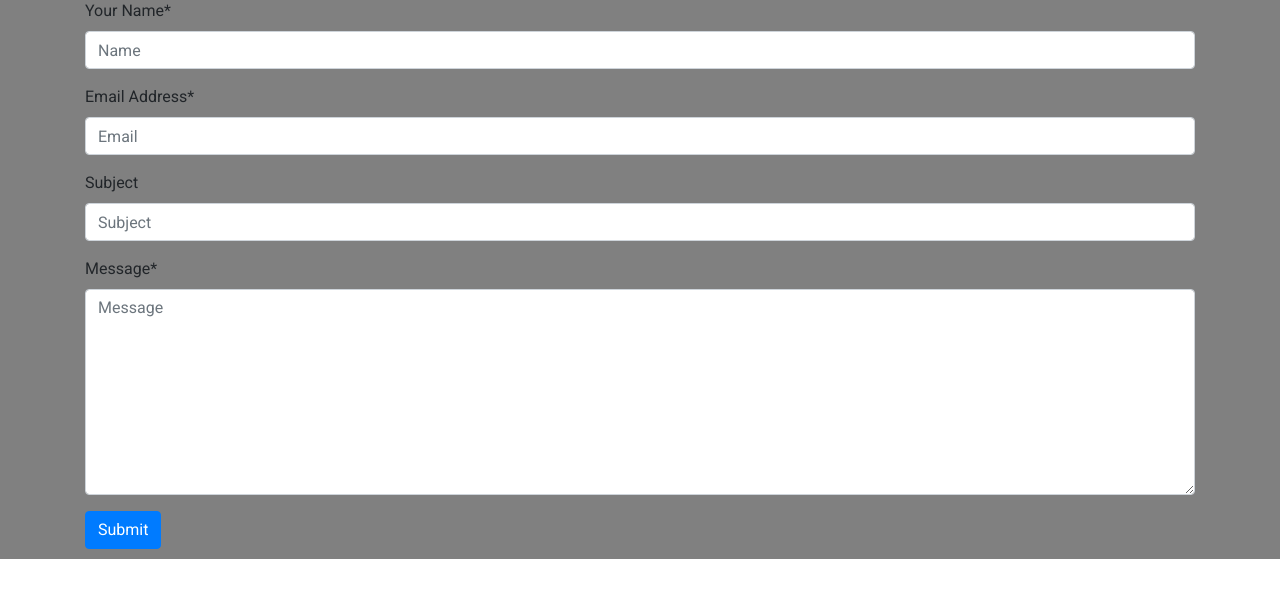
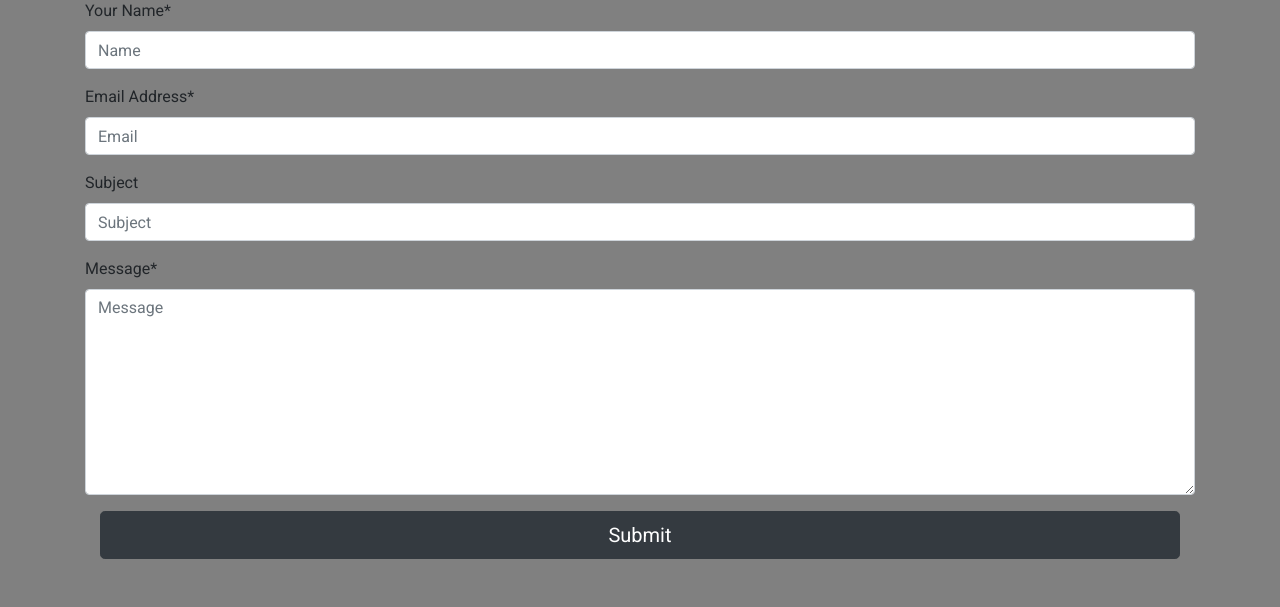
Before and after one commit to jamesigibbs/NoBikesNoBueno, a Django app: page /contact/ in a window 1280 px wide. Shown: the part 241-848 px from the top of the page. Before the commit the page ends 800 px from the top, so only its background shows below. Run offline with Django 3.2, Linux system fonts and the light colour scheme; some libraries are stand-ins or nearby versions.

Commit message:
Fixed contact form button

```diff
--- a/contact/templates/contact/contact.html
+++ b/contact/templates/contact/contact.html
@@ -35,7 +35,9 @@
                         <textarea type="text" class="form-control" name="message" id="message" placeholder="Message"
                             rows="8"></textarea>
                     </div>
-                    <button type="submit" class="btn btn-primary submit">Submit</button>
+                    <div class="mb-5 d-flex justify-content-center container">
+                        <button type="submit" class="btn btn-dark submit btn-lg btn-block">Submit</button>
+                    </div>
                 </form>
             </div>
         </div>
```
